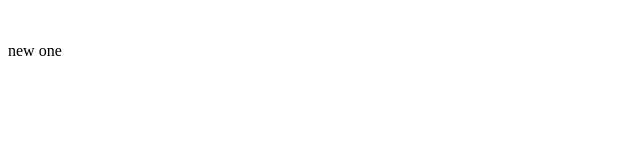
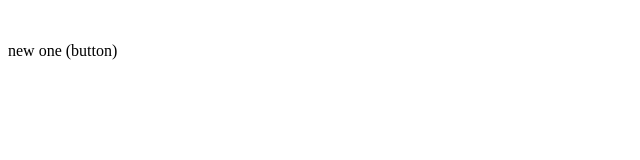
Before and after one commit to sonusuman147/demo, a plain HTML site: page index.html in a window 1280 px wide. Shown: the full height of the page, 0-640 px from the left. Drawn offline with Linux system fonts and the light colour scheme.

```diff
--- a/index.html
+++ b/index.html
@@ -4,4 +4,4 @@
         <marquee>sonu</marquee>
     </head>
 </html>
-<p>new one</p>
+<p>new one (button)</p>
```
